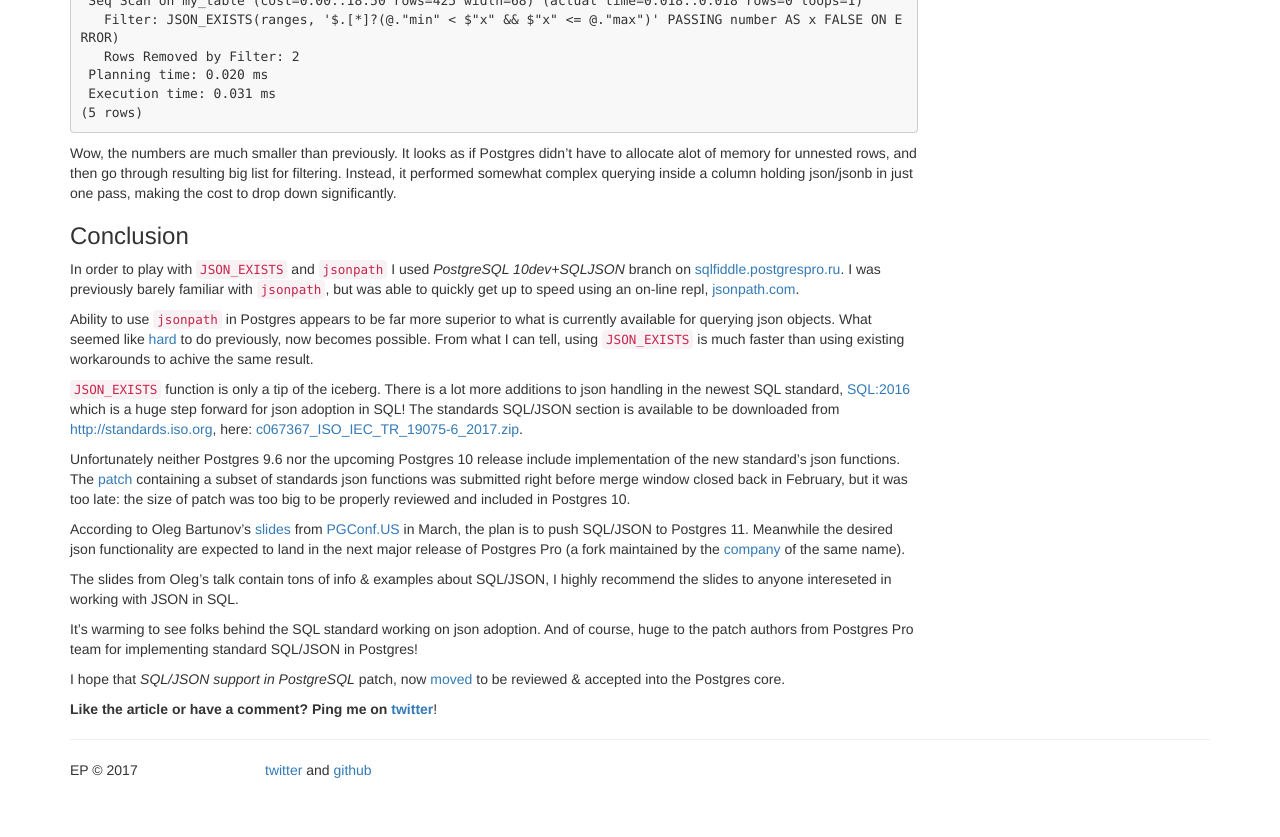
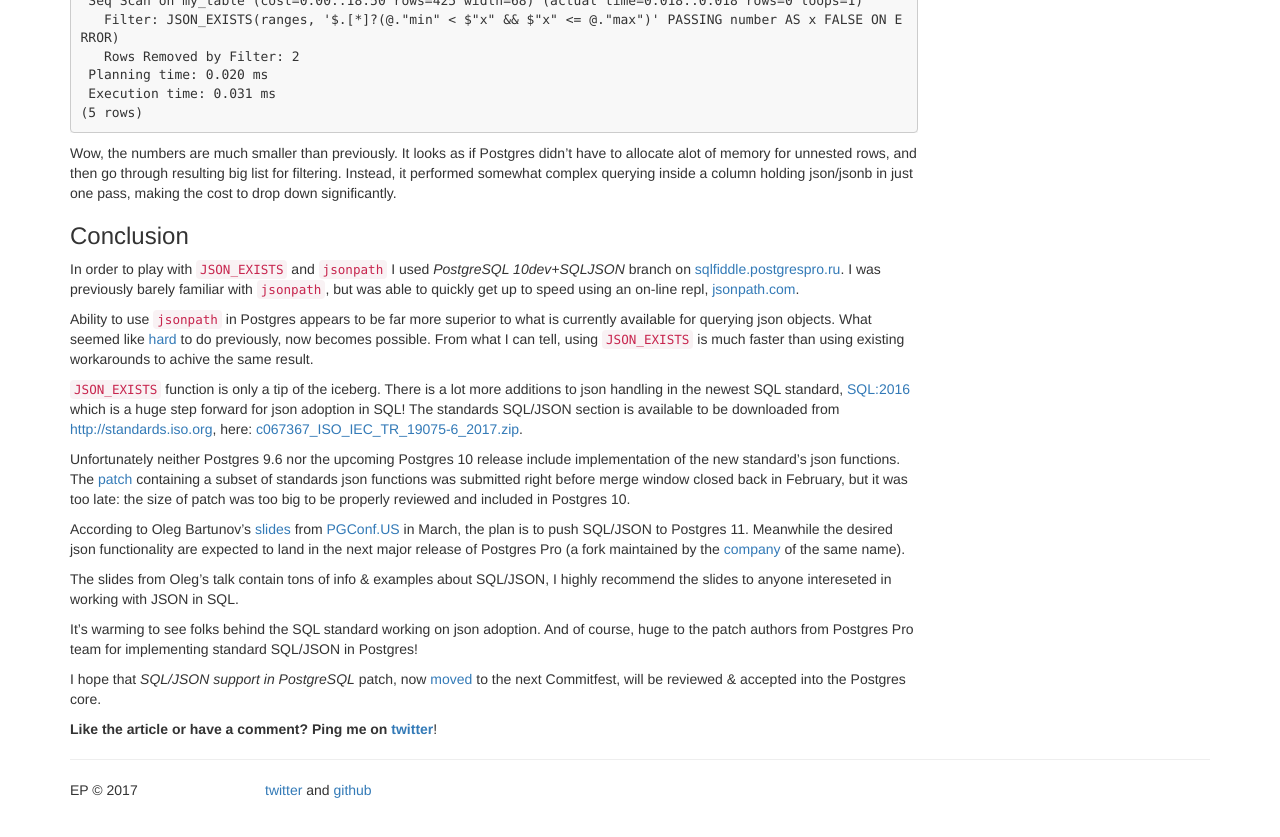
Before and after one commit to gmile/gmile.github.io, a Jekyll site: the page built from _posts/2017-04-17-jsonpath.md, in a window 1280 px wide and 900 px high, scrolled down 2168 px. Shown: the top 837 px of the window. Built offline with Jekyll 4.4.1, drawn with Linux system fonts in a browser that asks for light colours.

Commit message:
Finish the sentance

```diff
--- a/_posts/2017-04-17-jsonpath.md
+++ b/_posts/2017-04-17-jsonpath.md
@@ -187,5 +187,5 @@ of course, huge to the patch authors from Postgres Pro team for implementing
 standard SQL/JSON in Postgres!
 
 I hope that *SQL/JSON support in PostgreSQL* patch, now
-[moved](https://commitfest.postgresql.org/14/1063/) to be reviewed & accepted
-into the Postgres core.
+[moved](https://commitfest.postgresql.org/14/1063/) to the next Commitfest,
+will be reviewed & accepted into the Postgres core.
```
